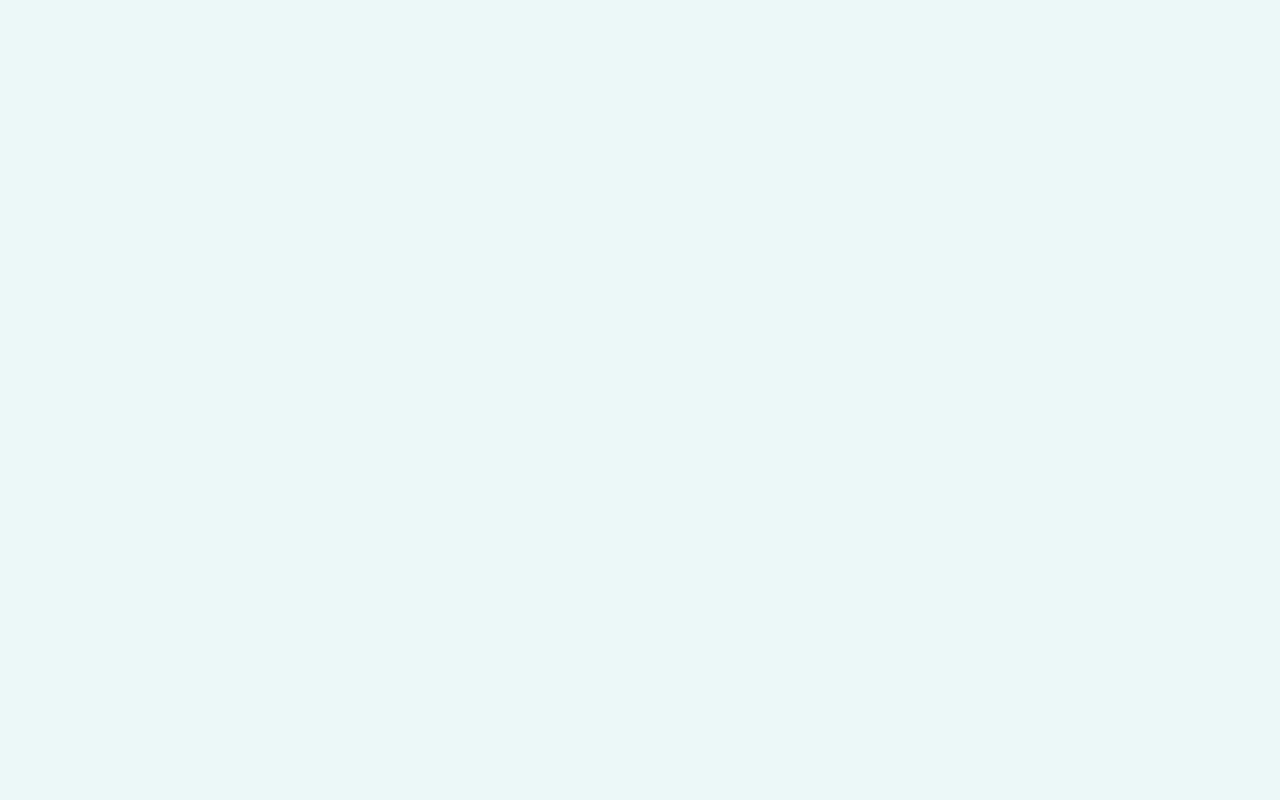
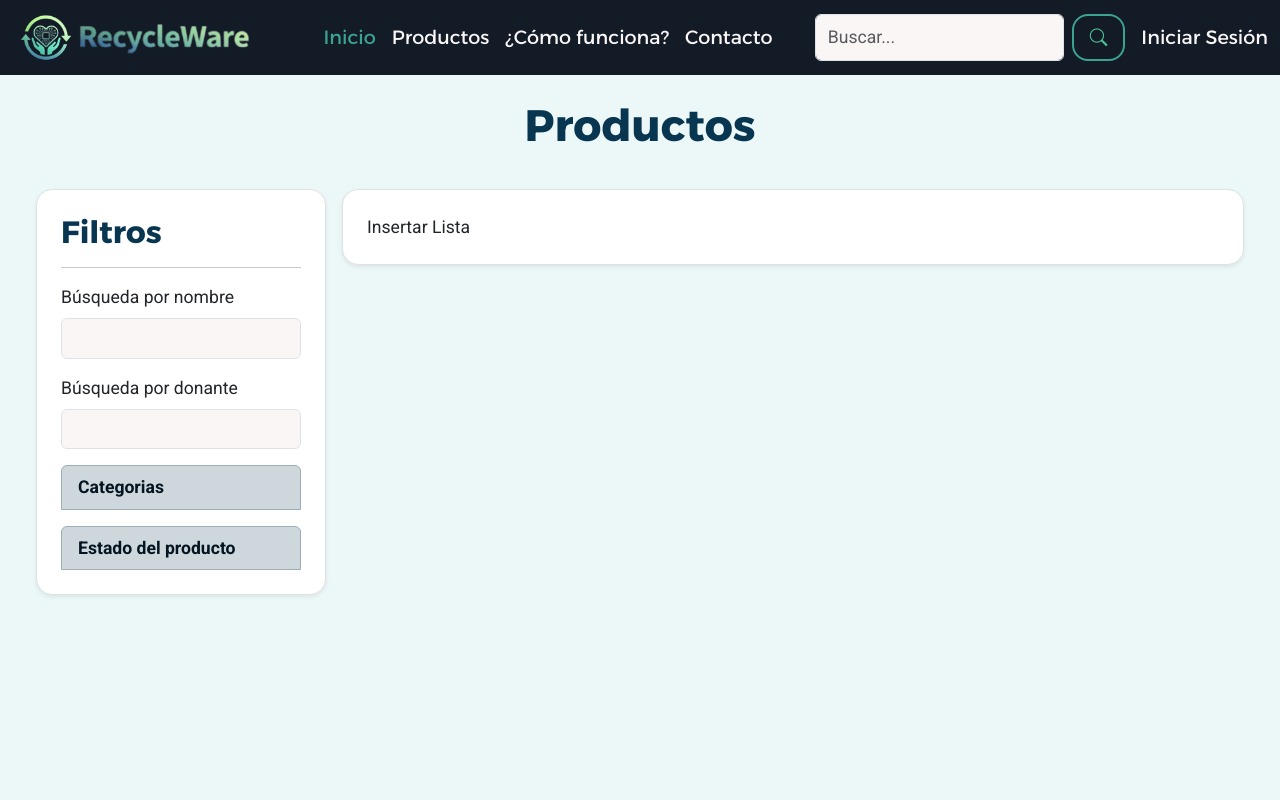
Before and after one commit to RecyclewareDAW/RecycleWare---ReactFronted, a React (Vite) app: page /inventario-productos in a window 1280 px wide. Before the commit this address had no page. Shown: the top 800 px of the page. Built offline with nearby package versions, Linux system fonts and the light colour scheme.

Commit message:
Crud de productos estático completado

```diff
--- a/src/App.jsx
+++ b/src/App.jsx
@@ -11,6 +11,7 @@ import ContrasenaOlvidada from "./pages/ContrasenaOlvidada";
 import PaginaTerminos from './pages/PaginaTerminos';
 import RankingEmpresas from './pages/RankingEmpresas';
 import CrudUsuarios from './pages/CrudUsuarios';
+import CrudProductos from './pages/CrudProductos';
 
 export default function App() {
 
@@ -31,6 +32,7 @@ export default function App() {
 
                 <Route path="/ranking" element={<RankingEmpresas />} />
                 <Route path="/usuarios" element={<CrudUsuarios />} />
+                <Route path="/inventario-productos" element={<CrudProductos />} />
               </Routes>
             </BrowserRouter>
     </>
--- /dev/null
+++ b/src/pages/CrudProductos.jsx
@@ -0,0 +1,64 @@
+import Header from "../components/Header"
+
+import Footer from "../components/Footer"
+
+export default function CrudProductos() {
+
+    return <>
+        <Header />
+        <main className="p-4 d-flex flex-column min-vh-100">
+            <h1 className="titulo">Productos</h1>
+            <div className="container-fluid mb-5">
+                <div className="row gx-3 h-100">
+                    <div className="col-12 col-lg-3">
+                        <aside className="p-4 bg-white border rounded-4 shadow-sm"> {/*------------------------------------------------------Columna 1*/}
+                            <div>
+                                <span className="h3 titulo">Filtros</span>
+                                <hr></hr>
+                            </div>
+                            <div className="d-flex flex-column gap-3">
+                                <div>
+                                    <label className="form-label" htmlFor="busquedaPorNombre">Búsqueda por nombre</label>
+                                    <input className="form-control" type="text" id="busquedaPorNombre"></input>
+                                </div>
+
+                                <div>
+                                    <label className="form-label" htmlFor="busquedaPorDonante">Búsqueda por donante</label>
+                                    <input className="form-control" type="text" id="busquedaPorDonante"></input>
+                                </div>
+
+                                <div className="list-group">
+                                    <div className="fw-bold list-group-item list-group-item-action list-group-item-primary" data-bs-toggle="collapse" data-bs-target="#categorias">Categorias</div>
+                                    <div className="collapse" id="categorias">
+                                        <div className="list-group-item list-group-item-action">Periféricos</div>
+                                        <div className="list-group-item list-group-item-action">Sobremesa</div>
+                                        <div className="list-group-item list-group-item-action">Portátiles</div>
+                                        <div className="list-group-item list-group-item-action">Componentes</div>
+                                    </div>
+                                </div>
+
+                                <div className="list-group">
+                                    <div className="fw-bold list-group-item list-group-item-action list-group-item-primary"
+                                        data-bs-toggle="collapse"
+                                        data-bs-target="#estado">Estado del producto</div>
+                                    <div className="collapse" id="estado">
+                                        <div className="list-group-item list-group-item-action">Bueno</div>
+                                        <div className="list-group-item list-group-item-action">Aceptable</div>
+                                        <div className="list-group-item list-group-item-action">Perjudicado</div>
+                                    </div>
+                                </div>
+                            </div>
+                        </aside>
+                    </div>
+                    <div className="col ">
+                        <div className="p-4 bg-white border rounded-4 shadow-sm">{/*------------------------------------------------------Columna 2*/}
+                            <div>Insertar Lista</div>
+                        </div></div>
+
+                </div>
+
+            </div>
+        </main>
+        <Footer />
+    </>
+}
```
